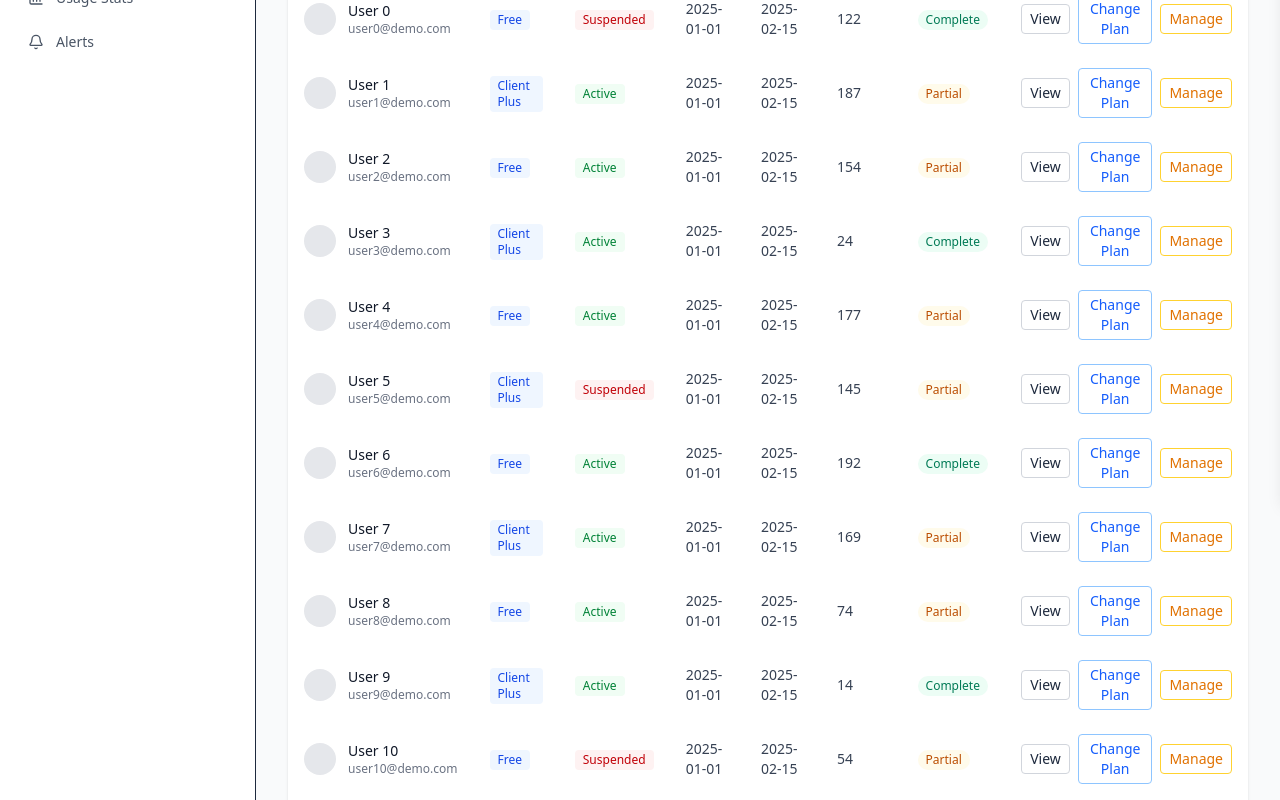
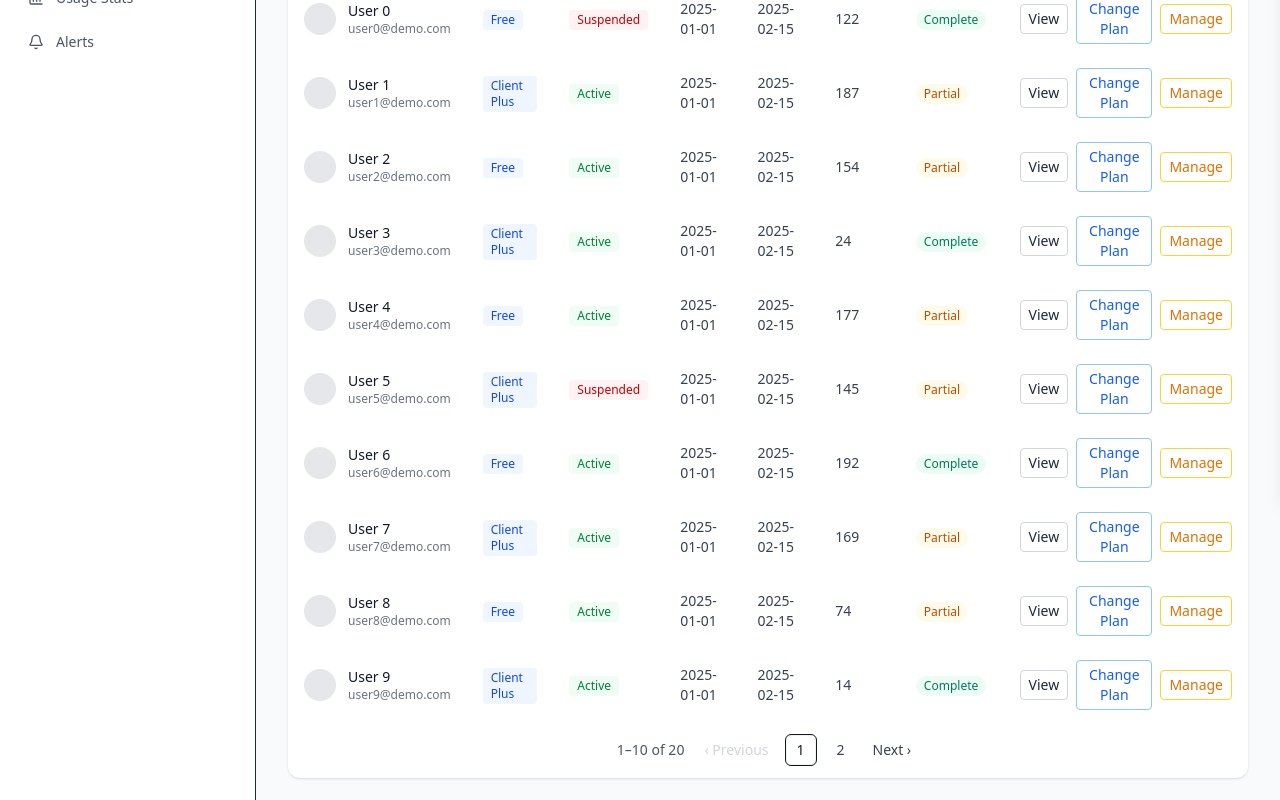
Before and after one commit to liangzhihaoo/F2025_4495_050_XCh388, a React app in the folder Implementation/frontend/: page /users in a window 1280 px wide. Shown: the part 300-1100 px from the top of the page. Built offline with nearby package versions, Linux system fonts and the light colour scheme; the HTML template or start-up script is replaced by a standard one.

Commit message:
feat: add Pagination component and integrate it into UsersTable

```diff
--- /dev/null
+++ b/Implementation/frontend/src/components/users/Pagination.tsx
@@ -0,0 +1,93 @@
+import React from "react";
+
+type Props = {
+  page: number;
+  totalPages: number;
+  onPageChange: (next: number) => void;
+  className?: string;
+};
+
+/**
+ * Minimal, generic Pagination component.
+ * - Renders: "‹ Previous" | [1, 2, ... with ellipsis] | "Next ›"
+ * - Keeps styling simple; no external deps; no pageSize selector.
+ */
+export default function Pagination({
+  page,
+  totalPages,
+  onPageChange,
+  className,
+}: Props) {
+  const canPrev = page > 1;
+  const canNext = page < totalPages;
+
+  // Build page items with ellipsis (e.g., [1, '…', 5, 6, 7, '…', total])
+  const items: Array<number | "…"> = React.useMemo(() => {
+    if (totalPages <= 7)
+      return Array.from({ length: totalPages }, (_, i) => i + 1);
+    const windowSize = 1; // neighbors around current page
+    const out: Array<number | "…"> = [];
+    const push = (v: number | "…") => {
+      if (out[out.length - 1] !== v) out.push(v);
+    };
+    push(1);
+    if (page - windowSize > 2) push("…");
+    const from = Math.max(2, page - windowSize);
+    const to = Math.min(totalPages - 1, page + windowSize);
+    for (let i = from; i <= to; i++) push(i);
+    if (page + windowSize < totalPages - 1) push("…");
+    push(totalPages);
+    return out;
+  }, [page, totalPages]);
+
+  return (
+    <nav
+      className={["flex items-center gap-2", className || ""].join(" ")}
+      aria-label="Pagination"
+    >
+      {/* Previous */}
+      <button
+        className="px-2 py-1 text-sm text-gray-700 hover:underline disabled:text-gray-300 disabled:no-underline"
+        onClick={() => canPrev && onPageChange(page - 1)}
+        disabled={!canPrev}
+      >
+        ‹ Previous
+      </button>
+
+      {/* Numbered pages */}
+      {items.map((it, idx) =>
+        it === "…" ? (
+          <span
+            key={`ellipsis-${idx}`}
+            className="px-1 text-sm text-gray-500 select-none"
+          >
+            …
+          </span>
+        ) : (
+          <button
+            key={it}
+            onClick={() => onPageChange(it)}
+            aria-current={it === page ? "page" : undefined}
+            className={[
+              "min-w-8 h-8 px-2 text-sm rounded-md border transition-colors tabular-nums",
+              it === page
+                ? "border-gray-900 text-gray-900 bg-white shadow-[inset_0_0_0_1px_rgba(0,0,0,0.05)]"
+                : "border-transparent text-gray-700 hover:border-gray-300 hover:bg-gray-50",
+            ].join(" ")}
+          >
+            {it}
+          </button>
+        )
+      )}
+
+      {/* Next */}
+      <button
+        className="px-2 py-1 text-sm text-gray-700 hover:underline disabled:text-gray-300 disabled:no-underline"
+        onClick={() => canNext && onPageChange(page + 1)}
+        disabled={!canNext}
+      >
+        Next ›
+      </button>
+    </nav>
+  );
+}
--- a/Implementation/frontend/src/components/users/UsersTable.tsx
+++ b/Implementation/frontend/src/components/users/UsersTable.tsx
@@ -1,33 +1,68 @@
-import { useState } from 'react'
-import type { User } from '../../lib/mock'
-import PlanChangeModal from './PlanChangeModal'
-import UserActionsModal from './UserActionsModal'
+import { useEffect, useMemo, useState } from "react";
+import type { User } from "../../lib/mock";
+import PlanChangeModal from "./PlanChangeModal";
+import UserActionsModal from "./UserActionsModal";
+import Pagination from "./Pagination";
 
 type Props = {
-  users: User[]
-  onView: (u: User) => void
-  onPlanChange: (userId: string, newPlan: User['plan']) => void
-  onDeactivate: (userId: string) => void
-  onDelete: (userId: string) => void
-}
+  users: User[];
+  onView: (u: User) => void;
+  onPlanChange: (userId: string, newPlan: User["plan"]) => void;
+  onDeactivate: (userId: string) => void;
+  onDelete: (userId: string) => void;
+  pageSize?: number;
+};
 
-export default function UsersTable({ users, onView, onPlanChange, onDeactivate, onDelete }: Props) {
-  const [showPlanModal, setShowPlanModal] = useState(false)
-  const [showActionsModal, setShowActionsModal] = useState(false)
-  const [selectedUser, setSelectedUser] = useState<User | null>(null)
+export default function UsersTable({
+  users,
+  onView,
+  onPlanChange,
+  onDeactivate,
+  onDelete,
+  pageSize = 10,
+}: Props) {
+  const [showPlanModal, setShowPlanModal] = useState(false);
+  const [showActionsModal, setShowActionsModal] = useState(false);
+  const [selectedUser, setSelectedUser] = useState<User | null>(null);
+
+  // pagination states inside table
+  const [page, setPage] = useState(1);
+  const total = users?.length ?? 0;
+  const totalPages = Math.max(1, Math.ceil(total / pageSize));
+
+  // Clamp page when data length changes (e.g., filters updated)
+  useEffect(() => {
+    if (page > totalPages) setPage(totalPages);
+    if (total === 0 && page !== 1) setPage(1);
+  }, [total, totalPages, page]);
+
+  // Slice users for current page
+  const start = (page - 1) * pageSize;
+  const end = Math.min(start + pageSize, total);
+  const pagedUsers = useMemo(
+    () => users.slice(start, start + pageSize),
+    [users, start, pageSize]
+  );
+
   if (!users || users.length === 0) {
-    return <div className="bg-white rounded-xl shadow-sm p-6 text-sm text-gray-600">No users found.</div>
+    return (
+      <div className="bg-white rounded-xl shadow-sm p-6 text-sm text-gray-600">
+        No users found.
+      </div>
+    );
   }
 
-  const statusClass = (s: User['status']) =>
-    s === 'Active'
-      ? 'bg-green-50 text-green-700'
-      : 'bg-red-50 text-red-700'
+  const statusClass = (s: User["status"]) =>
+    s === "Active" ? "bg-green-50 text-green-700" : "bg-red-50 text-red-700";
 
-  const planClass = 'bg-blue-50 text-blue-700'
+  const planClass = "bg-blue-50 text-blue-700";
 
-  const onboardingClass = (o: User['onboarding']) =>
-    o === 'Complete' ? 'bg-emerald-50 text-emerald-700' : o === 'Partial' ? 'bg-amber-50 text-amber-700' : 'bg-gray-50 text-gray-700'
+  const onboardingClass = (o: User["onboarding"]) =>
+    o === "Complete"
+      ? "bg-emerald-50 text-emerald-700"
+      : o === "Partial"
+      ? "bg-amber-50 text-amber-700"
+      : "bg-gray-50 text-gray-700";
 
   return (
     <div className="bg-white rounded-xl shadow-sm overflow-hidden">
@@ -45,23 +80,52 @@ export default function UsersTable({ users, onView, onPlanChange, onDeactivate,
           </tr>
         </thead>
         <tbody className="text-sm">
-          {users.map((u, idx) => (
-            <tr key={u.id} className={idx % 2 === 1 ? 'odd:bg-gray-50' : ''}>
+          {pagedUsers.map((u, idx) => (
+            <tr key={u.id} className={idx % 2 === 1 ? "odd:bg-gray-50" : ""}>
               <td className="px-4 py-3">
                 <div className="flex items-center gap-3">
-                  <div className="w-8 h-8 rounded-full bg-gray-200" aria-hidden />
+                  <div
+                    className="w-8 h-8 rounded-full bg-gray-200"
+                    aria-hidden
+                  />
                   <div className="min-w-0">
-                    <div className="text-gray-900 font-medium truncate">{u.name}</div>
-                    <div className="text-xs text-gray-500 truncate">{u.email}</div>
+                    <div className="text-gray-900 font-medium truncate">
+                      {u.name}
+                    </div>
+                    <div className="text-xs text-gray-500 truncate">
+                      {u.email}
+                    </div>
                   </div>
                 </div>
               </td>
-              <td className="px-4 py-3"><span className={`inline-flex px-2 py-0.5 rounded text-xs font-medium ${planClass}`}>{u.plan}</span></td>
-              <td className="px-4 py-3"><span className={`inline-flex px-2 py-0.5 rounded text-xs font-medium ${statusClass(u.status)}`}>{u.status}</span></td>
+              <td className="px-4 py-3">
+                <span
+                  className={`inline-flex px-2 py-0.5 rounded text-xs font-medium ${planClass}`}
+                >
+                  {u.plan}
+                </span>
+              </td>
+              <td className="px-4 py-3">
+                <span
+                  className={`inline-flex px-2 py-0.5 rounded text-xs font-medium ${statusClass(
+                    u.status
+                  )}`}
+                >
+                  {u.status}
+                </span>
+              </td>
               <td className="px-4 py-3 text-gray-700">{u.createdAt}</td>
               <td className="px-4 py-3 text-gray-700">{u.lastActive}</td>
               <td className="px-4 py-3 text-gray-700">{u.uploads}</td>
-              <td className="px-4 py-3"><span className={`inline-flex px-2 py-0.5 rounded-full text-xs font-medium ${onboardingClass(u.onboarding)}`}>{u.onboarding}</span></td>
+              <td className="px-4 py-3">
+                <span
+                  className={`inline-flex px-2 py-0.5 rounded-full text-xs font-medium ${onboardingClass(
+                    u.onboarding
+                  )}`}
+                >
+                  {u.onboarding}
+                </span>
+              </td>
               <td className="px-4 py-3">
                 <div className="flex items-center gap-2">
                   <button
@@ -73,8 +137,8 @@ export default function UsersTable({ users, onView, onPlanChange, onDeactivate,
                   <button
                     className="px-2 py-1 text-sm rounded border border-blue-300 text-blue-600 hover:bg-blue-50"
                     onClick={() => {
-                      setSelectedUser(u)
-                      setShowPlanModal(true)
+                      setSelectedUser(u);
+                      setShowPlanModal(true);
                     }}
                   >
                     Change Plan
@@ -82,8 +146,8 @@ export default function UsersTable({ users, onView, onPlanChange, onDeactivate,
                   <button
                     className="px-2 py-1 text-sm rounded border border-amber-300 text-amber-600 hover:bg-amber-50"
                     onClick={() => {
-                      setSelectedUser(u)
-                      setShowActionsModal(true)
+                      setSelectedUser(u);
+                      setShowActionsModal(true);
                     }}
                   >
                     Manage
@@ -95,13 +159,24 @@ export default function UsersTable({ users, onView, onPlanChange, onDeactivate,
         </tbody>
       </table>
 
+      {/* footer (status + pagination) */}
+      <div className="px-4 py-3 flex flex-col sm:flex-row sm:items-center gap-3 justify-center-safe">
+        <div className="text-sm text-gray-600">
+          {total === 0 ? "No results" : `${start + 1}–${end} of ${total}`}
+        </div>
+        <Pagination
+          page={page}
+          totalPages={totalPages}
+          onPageChange={setPage}
+        />
+      </div>
+
       <PlanChangeModal
         user={selectedUser}
         isOpen={showPlanModal}
         onClose={() => setShowPlanModal(false)}
         onPlanChange={onPlanChange}
       />
-
       <UserActionsModal
         user={selectedUser}
         isOpen={showActionsModal}
@@ -110,5 +185,5 @@ export default function UsersTable({ users, onView, onPlanChange, onDeactivate,
         onDelete={onDelete}
       />
     </div>
-  )
+  );
 }
```
